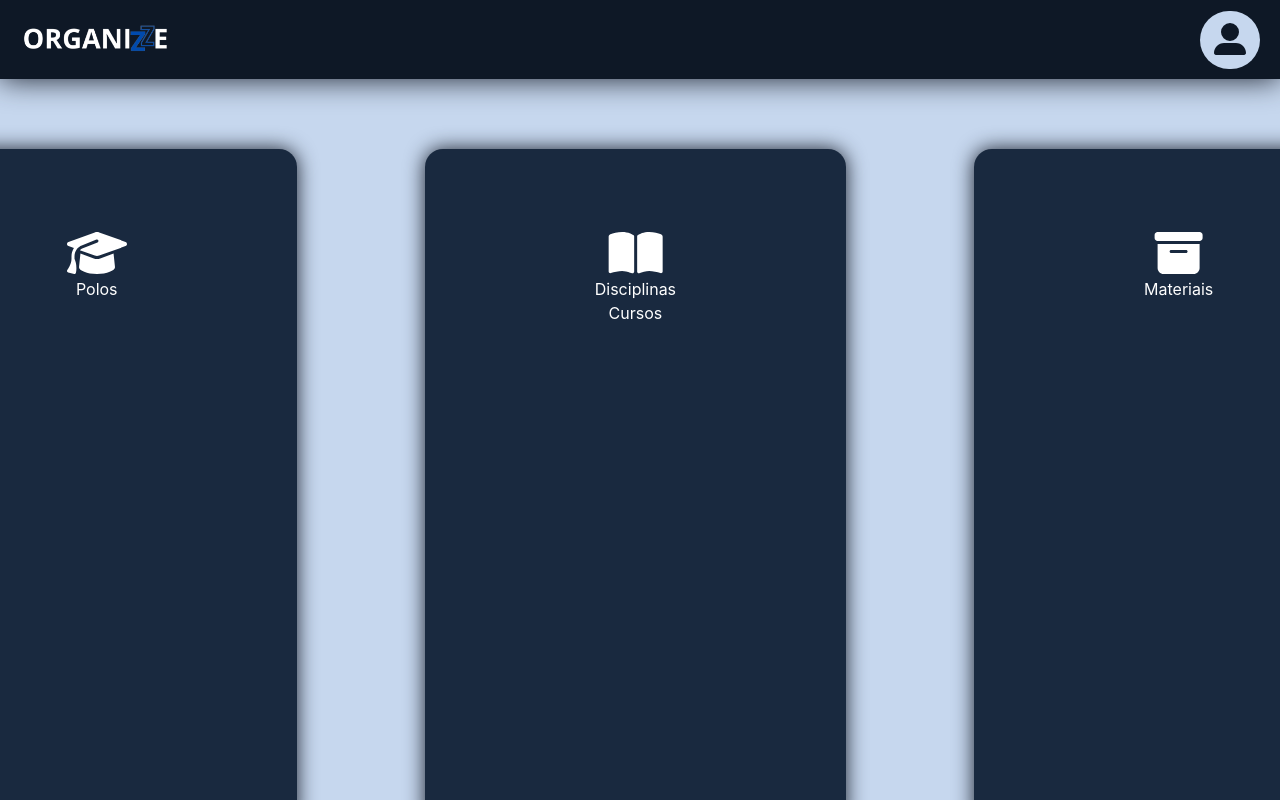
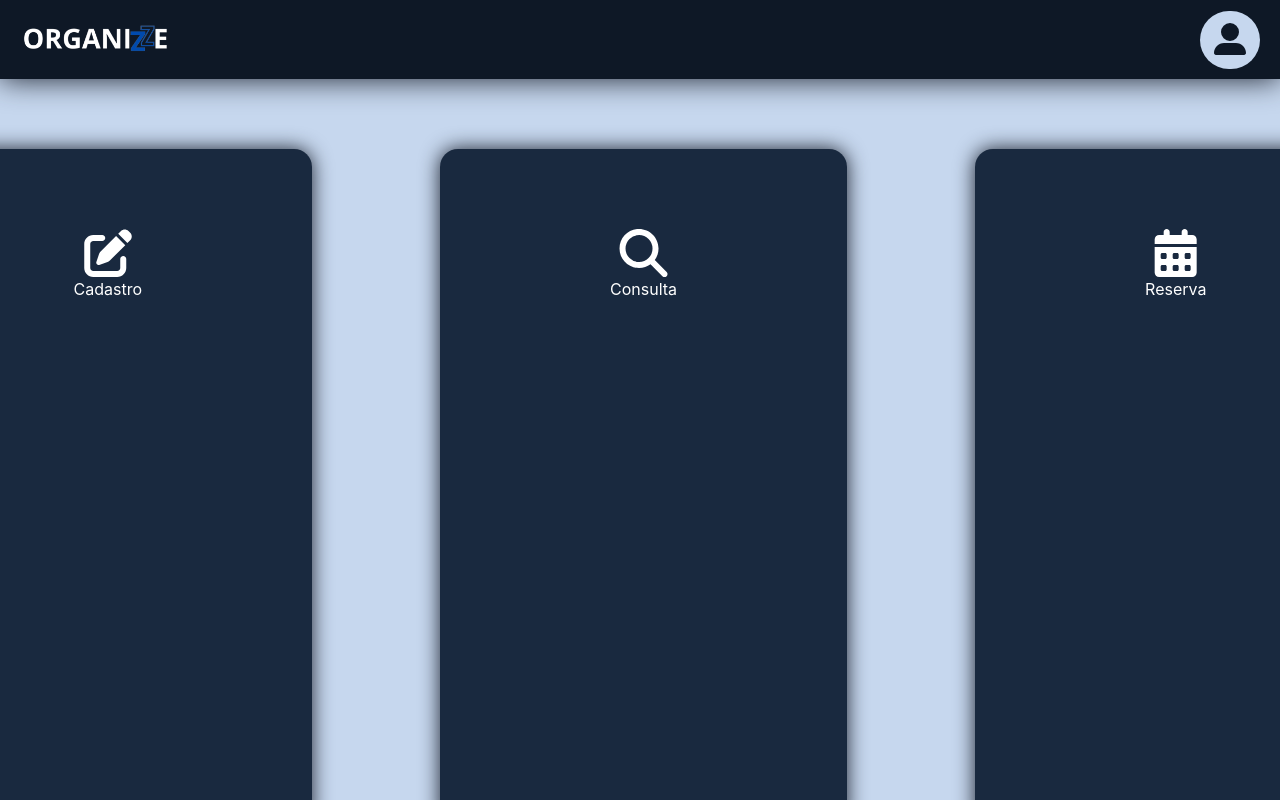
Before and after one commit to ChristianRomao/Organize-tcc, a React (Create React App) app: page /home in a window 1280 px wide. Built offline with nearby package versions, Linux system fonts and the light colour scheme.

Commit message:
algumas modificações

```diff
--- a/src/pages/CadInstituicao.css
+++ b/src/pages/CadInstituicao.css
@@ -84,7 +84,7 @@ ul li {
     background-color: #0E1826;
     text-align: center;
     width: 60%;
-    height: 70vh;
+    height: 65vh;
     margin-top: 2%;
     border-radius: 20px;
     display: flex;
@@ -97,12 +97,33 @@ ul li {
 
 .voltaHome {
     position: relative;
-    top: 40px;
+    top: 42px;
+    padding: 10px 15px;
+    background-color: #004fbd;
+    border-radius: 10px;
+    transition: 0.2s;
+}
+.voltaHome:hover {
+    transition: 0.2s;
+    background-color: #002d6b;
+    color: #000000;
 }
 
 .icon-container {
+    margin-top: 66px;
     margin-right: 280px;
     margin-left: 100px;
+    animation: slide-in 1s ease forwards;
+}
+@keyframes slide-in {
+    from {
+      opacity: 0;
+      transform: translateY(-10px);
+    }
+    to {
+      opacity: 1;
+      transform: translateY(-25px);
+    }
 }
 
 .large-icon {
@@ -115,6 +136,7 @@ ul li {
     position: relative;
     top: 110px;
     text-align: center;
+    font-weight: bold;
     animation: slide-in 1s ease forwards;
 }
 @keyframes slide-in {
@@ -146,7 +168,18 @@ ul li {
 }
 
 .ajustes {
-    margin-top: 40px;
+    margin-top: 80px;
+    animation: slide-in 1s ease forwards;
+}
+@keyframes slide-in {
+    from {
+      opacity: 0;
+      transform: translateY(-10px);
+    }
+    to {
+      opacity: 1;
+      transform: translateY(-25px);
+    }
 }
 
 .botao {
@@ -159,9 +192,10 @@ ul li {
     margin-top: 30px;
     margin-right: 140px;
     transition: 0.2s;
+    font-weight: bolder;
 }
 .botao:hover {
     transition: 0.2s;
-    background-color: #70acff;
-    color: #000000;
+    background-color: #002d6b;
+    color: #d6e7ff;
 }
--- a/src/pages/CadInstituicao.jsx
+++ b/src/pages/CadInstituicao.jsx
@@ -41,7 +41,7 @@ function CadInstituicao() {
   };
 
   return (
-    <div>
+    <div className='tudo'>
       <header className="header-inst">
         <img
           className='logo-branco resized-logo'
@@ -60,16 +60,16 @@ function CadInstituicao() {
       </header>
       <body className='inst-home'>
         <div className='body-body'>
-          <div className='voltaHome'>
-            <FontAwesomeIcon icon={faArrowLeft} style={{color: "#ffffff",}} />
-            <a href="/home">Perfil</a>
-          </div>
+          <button className='voltaHome'>
+            <FontAwesomeIcon icon={faArrowLeft} style={{color: "#d6e7ff", margin: "0em 1em"}} />
+            <a href="/home" style={{color: "#d6e7ff", margin: "0em 1em"}}>Voltar para a tela Inicial</a>
+          </button>
           <div>
             <text className='titulo-Inst'>Cadastro de Instituição</text>
           </div>
           <div className='area-cadastro'>
             <div className="icon-container ">
-              <FontAwesomeIcon icon={faBuildingColumns} style={{color: "#d6e7ff",}} className="large-icon"/>
+              <FontAwesomeIcon icon={faBuildingColumns} style={{color: "#d6e7ff"}} className="large-icon"/>
             </div>
             <form className='ajustes'>
               <div>
--- a/src/pages/HomePage.jsx
+++ b/src/pages/HomePage.jsx
@@ -2,7 +2,7 @@ import './HomePage.css';
 import LogoBranca from '../img/organize-branco.png';
 import { useState } from 'react';
 import { FontAwesomeIcon } from '@fortawesome/react-fontawesome';
-import { faBookOpen, faBoxArchive, faGraduationCap, faUserAlt } from '@fortawesome/free-solid-svg-icons';
+import { faBoxArchive, faCalendarDays, faMagnifyingGlass, faPenToSquare, faUserAlt } from '@fortawesome/free-solid-svg-icons';
 
 const HomePage = () => {
 
@@ -34,21 +34,20 @@ const HomePage = () => {
                 <div className='grid-principal'>
                     <div className='item-da-grid'>
                         <div className='interior'>
-                            <FontAwesomeIcon icon={faGraduationCap} size='3x'/>
-                            <text>Polos</text>
+                            <FontAwesomeIcon icon={faPenToSquare} size='3x'/>
+                            <text>Cadastro</text>
                         </div>
                     </div>
                     <div className='item-da-grid'>
                         <div className='interior'>
-                            <FontAwesomeIcon icon={faBookOpen} size='3x'/>
-                            <text>Disciplinas</text>
-                            <text>Cursos</text>
+                            <FontAwesomeIcon icon={faMagnifyingGlass} size='3x'/>
+                            <text>Consulta</text>
                         </div>
                     </div>
                     <div className='item-da-grid'>
                         <div className='interior'>
-                            <FontAwesomeIcon icon={faBoxArchive} size='3x'/>
-                            <text>Materiais</text>
+                            <FontAwesomeIcon icon={faCalendarDays} size='3x'/>
+                            <text>Reserva</text>
                         </div>
                     </div>
                 </div>
--- a/src/pages/LoginPage.css
+++ b/src/pages/LoginPage.css
@@ -87,7 +87,7 @@
 .logo-branca {
     width: 380px;
     margin: auto;
-    margin-top: -40px;
+    margin-top: 80px;
     margin-left: 158px;
     align-items: center;
     transform: rotate(10deg);
```
